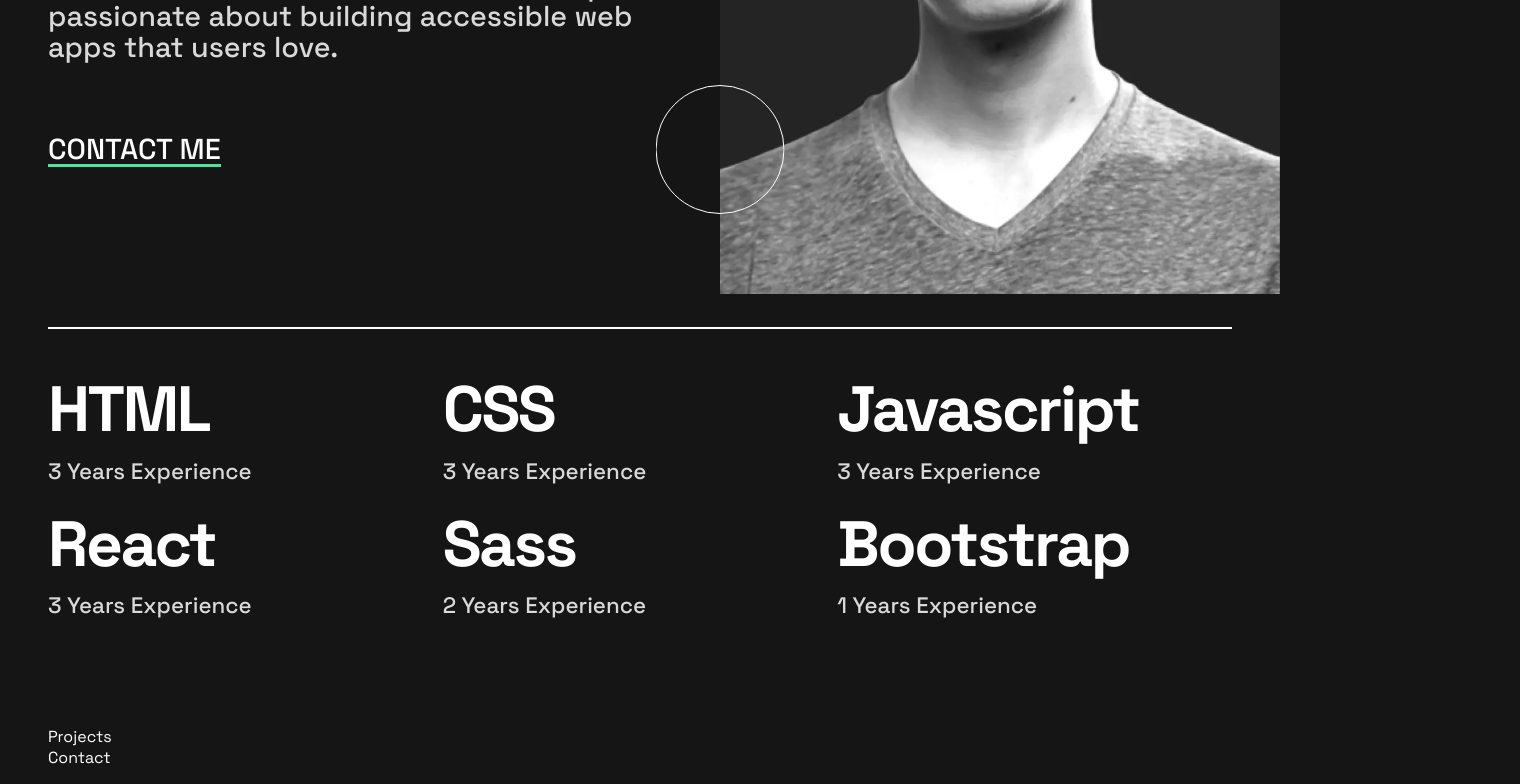
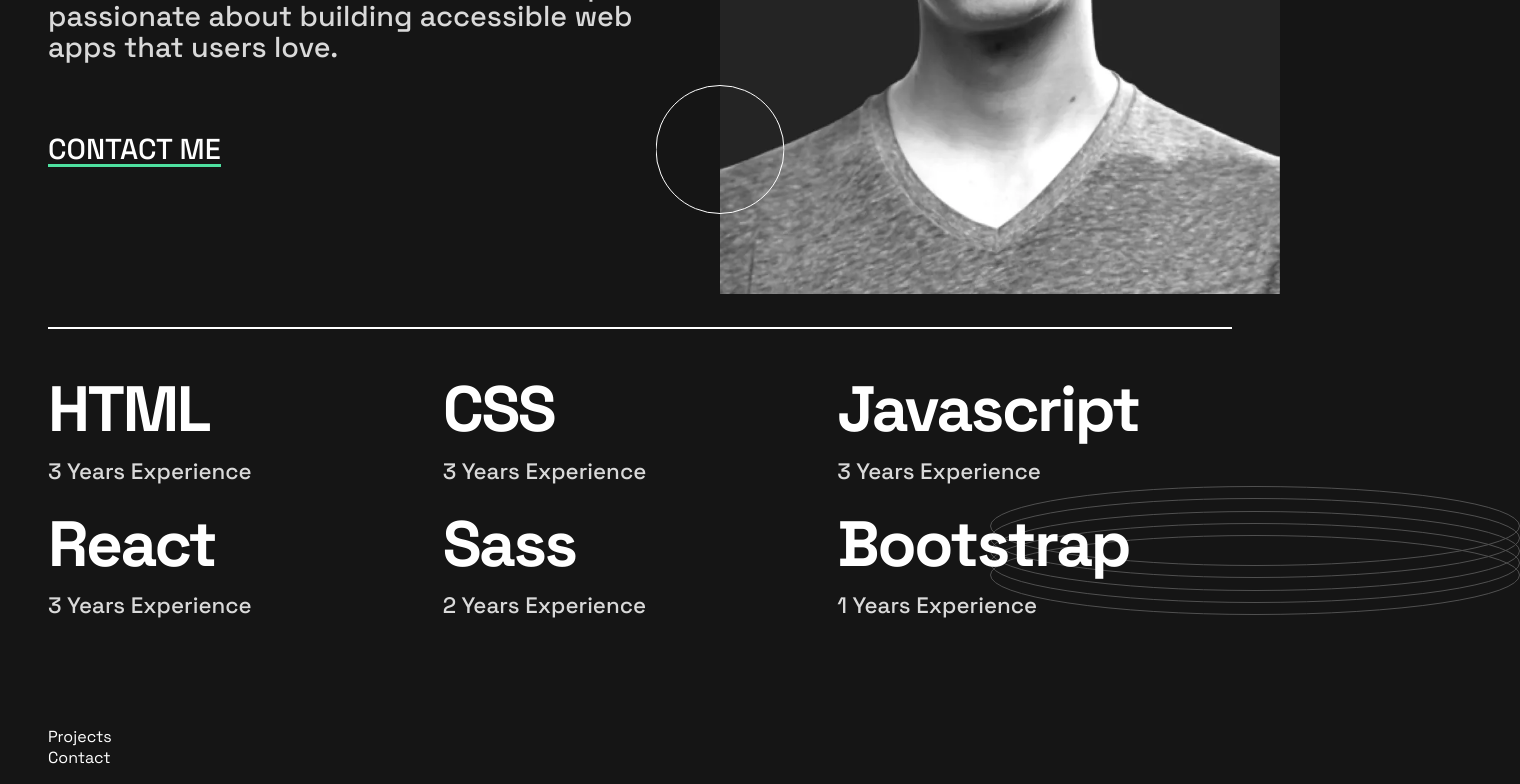
Before and after one commit to satyam-guptaa/portfolio-app, a React (Vite) app: page / in a window 1280 px wide. Shown: the part 474-1258 px from the top of the page, 1520 px wide, since content can reach past the window. Built offline with nearby package versions, Linux system fonts and the light colour scheme.

Commit message:
bottom ring addition
bottom ring addition

```diff
--- a/src/components/aboutSection/about.scss
+++ b/src/components/aboutSection/about.scss
@@ -93,4 +93,11 @@
 			color: $appGreyLG;
 		}
 	}
+
+	&-bottom-ring-img-container {
+		position: absolute;
+		top: 60rem;
+		right: -15rem;
+		z-index: -1;
+	}
 }
--- a/src/components/aboutSection/index.jsx
+++ b/src/components/aboutSection/index.jsx
@@ -53,6 +53,9 @@ const About = () => {
 			</div>
 			<div className='about-divider'></div>
 			<Skills />
+			<div className='about-bottom-ring-img-container'>
+				<img src='/assets/images/pattern-rings.svg' alt='rings' />
+			</div>
 		</section>
 	);
 };
```
